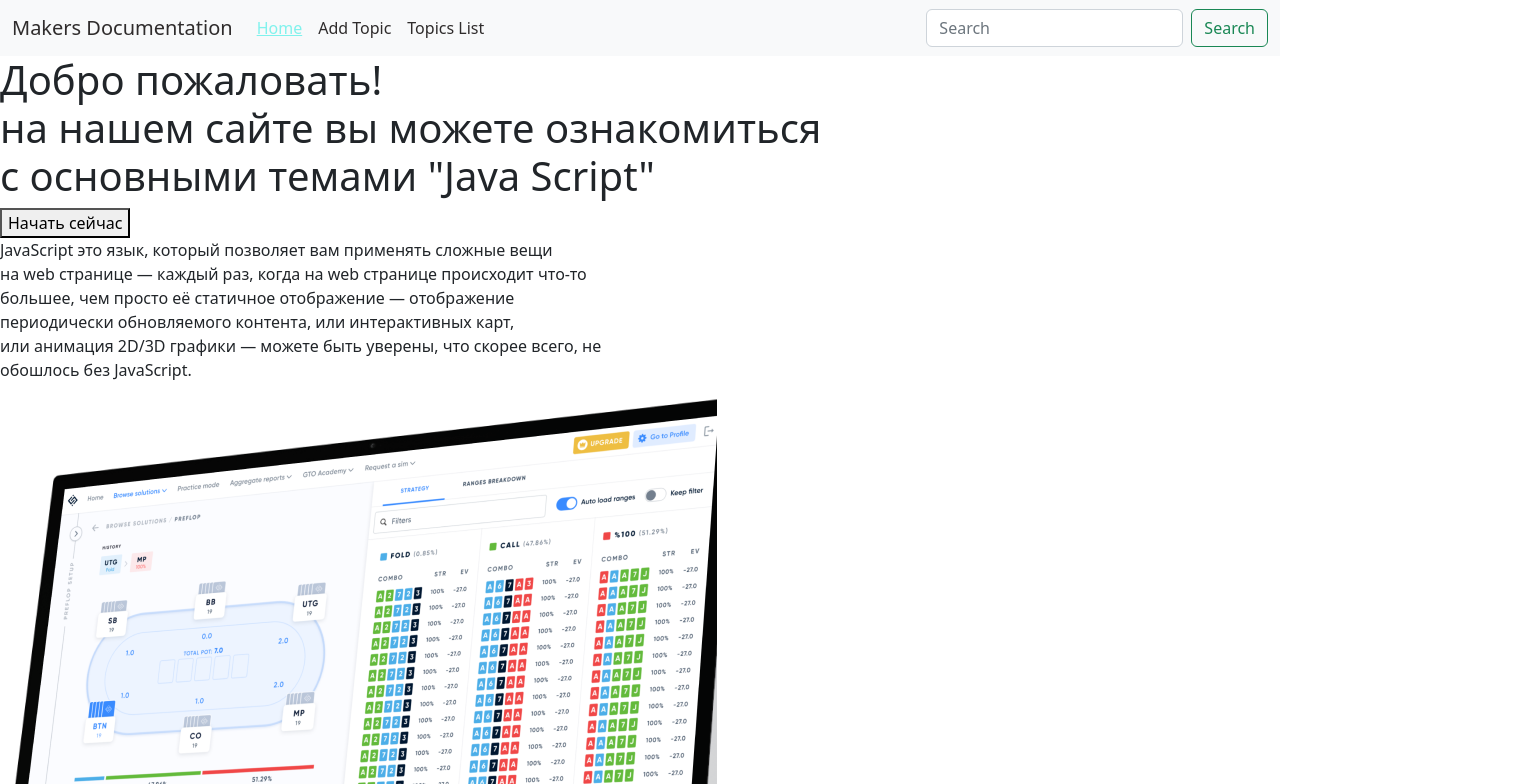
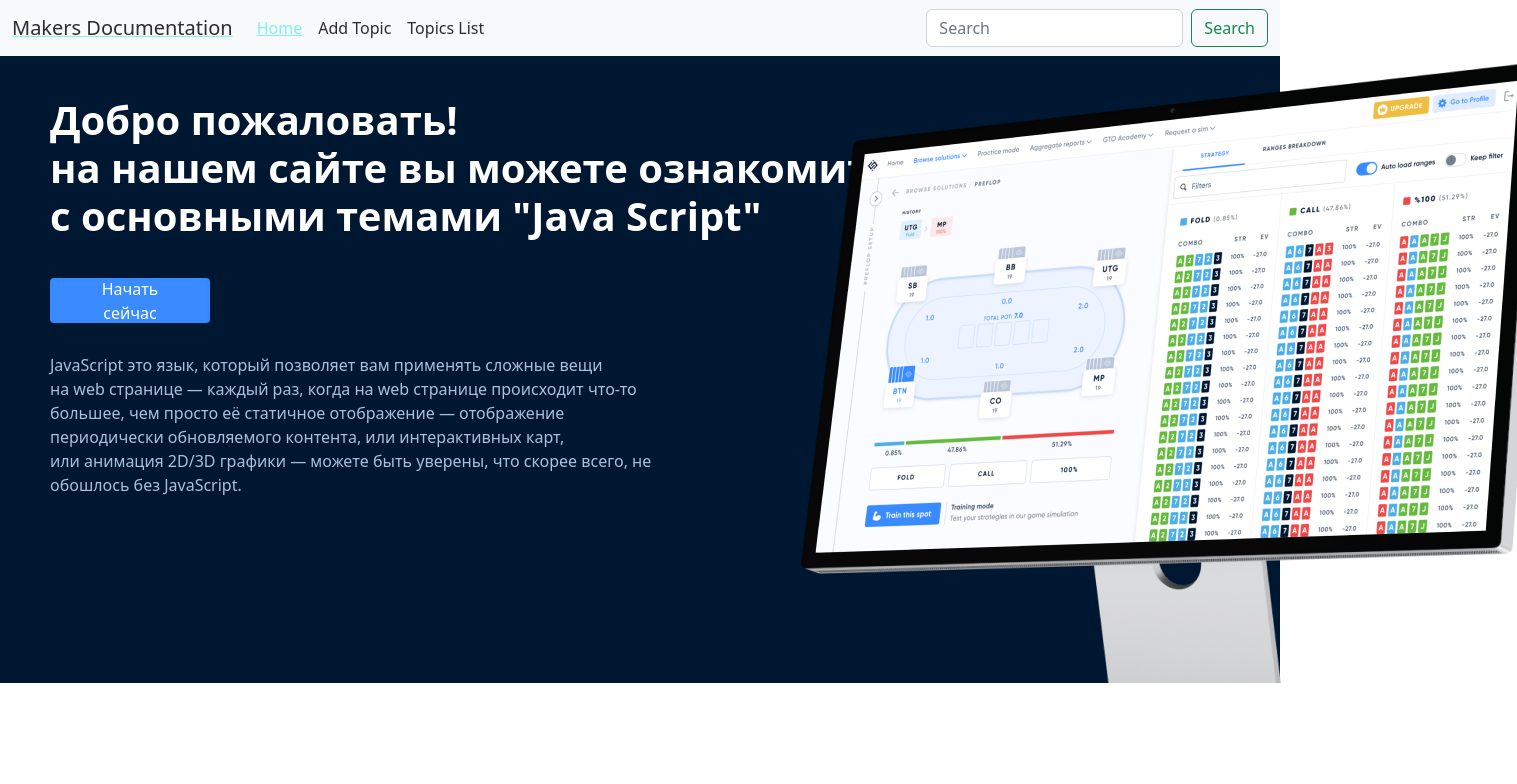
Before and after one commit to tMirdin/FS-14-makers-doc, a React (Create React App) app: page / in a window 1280 px wide. Shown: the top 784 px of the page, 1517 px wide, since content can reach past the window. Built offline with nearby package versions, Linux system fonts and the light colour scheme.

Commit message:
continue...

```diff
--- a/src/Components/AddTopic/AddTopic.jsx
+++ b/src/Components/AddTopic/AddTopic.jsx
@@ -1,7 +1,46 @@
 import React from "react";
+import { InputGroup, FormControl, Button } from "react-bootstrap";
 
 const AddTopic = () => {
-  return <div>dfghjk</div>;
+  return (
+    <>
+      <div className="containerAddTopic">
+        <InputGroup className="addTopic-inputs mb-3">
+          <InputGroup.Text id="basic-addon1">Название</InputGroup.Text>
+          <FormControl
+            placeholder="Добавьте название"
+            aria-label="Username"
+            aria-describedby="basic-addon1"
+          />
+        </InputGroup>
+        <InputGroup className="addTopic-inputs mb-3">
+          <InputGroup.Text id="basic-addon1">Описание</InputGroup.Text>
+          <FormControl
+            placeholder="Добавьте описание"
+            aria-label="Username"
+            aria-describedby="basic-addon1"
+          />
+        </InputGroup>
+        <InputGroup className="addTopic-inputs mb-3">
+          <InputGroup.Text id="basic-addon1">Картинка</InputGroup.Text>
+          <FormControl
+            placeholder="Вставьте ссылку на картинку"
+            aria-label="Username"
+            aria-describedby="basic-addon1"
+          />
+        </InputGroup>
+        <InputGroup className="addTopic-inputs mb-3">
+          <InputGroup.Text id="basic-addon1">Ссылка</InputGroup.Text>
+          <FormControl
+            placeholder="Вставьте ссылку на информацию"
+            aria-label="Username"
+            aria-describedby="basic-addon1"
+          />
+        </InputGroup>
+        <Button className="addTopic-btn">Добавить</Button>
+      </div>
+    </>
+  );
 };
 
 export default AddTopic;
--- a/src/Components/Home/Home.css
+++ b/src/Components/Home/Home.css
@@ -0,0 +1,45 @@
+/* HEADER START */
+.container-header {
+  background-color: #001731;
+  width: 100%;
+  height: 627px;
+}
+
+.header-text {
+  width: 890px;
+  margin-left: 50px;
+  padding-top: 40px;
+}
+
+.container-header h1 {
+  color: white;
+  font-weight: 700;
+  padding-bottom: 30px;
+  font-size: 40px;
+}
+
+.container-header p {
+  color: #aac0e0;
+  padding-top: 30px;
+  font-weight: 300;
+}
+
+#header-btn {
+  display: flex;
+  justify-content: center;
+  align-items: center;
+  padding: 8px 22px;
+  width: 160px;
+  height: 45px;
+  color: white;
+  background: #398bff;
+  border: 3px solid rgba(44, 130, 253, 0.2);
+  border-radius: 4px;
+}
+
+#mac {
+  display: flex;
+  margin-left: 800px;
+  margin-top: -450px;
+}
+/* HEADER FINISH */
--- a/src/Components/Home/Home.jsx
+++ b/src/Components/Home/Home.jsx
@@ -1,5 +1,6 @@
 import React from "react";
 import mac from "../../assets/Mac_Studio.png";
+import "./Home.css";
 
 const Home = () => {
   return (
--- a/src/Components/Navbar/NavBar.jsx
+++ b/src/Components/Navbar/NavBar.jsx
@@ -11,7 +11,9 @@ const NavBar = () => {
   return (
     <Navbar bg="light" expand="lg">
       <Container fluid>
-        <Navbar.Brand href="#">Makers Documentation</Navbar.Brand>
+        <NavLink to="/">
+          <Navbar.Brand href="#">Makers Documentation</Navbar.Brand>
+        </NavLink>
         <Navbar.Toggle aria-controls="navbarScroll" />
         <Navbar.Collapse id="navbarScroll">
           <Nav
```
